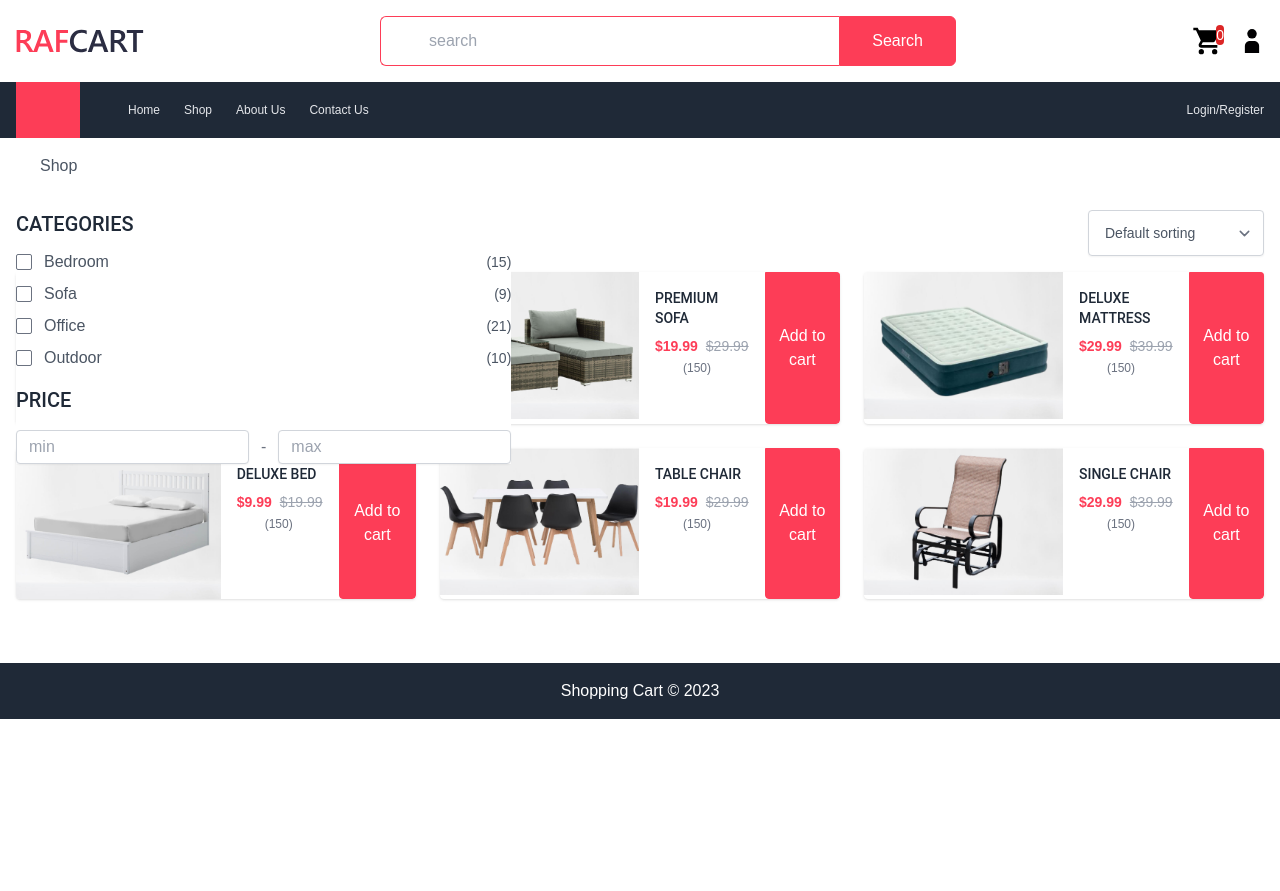
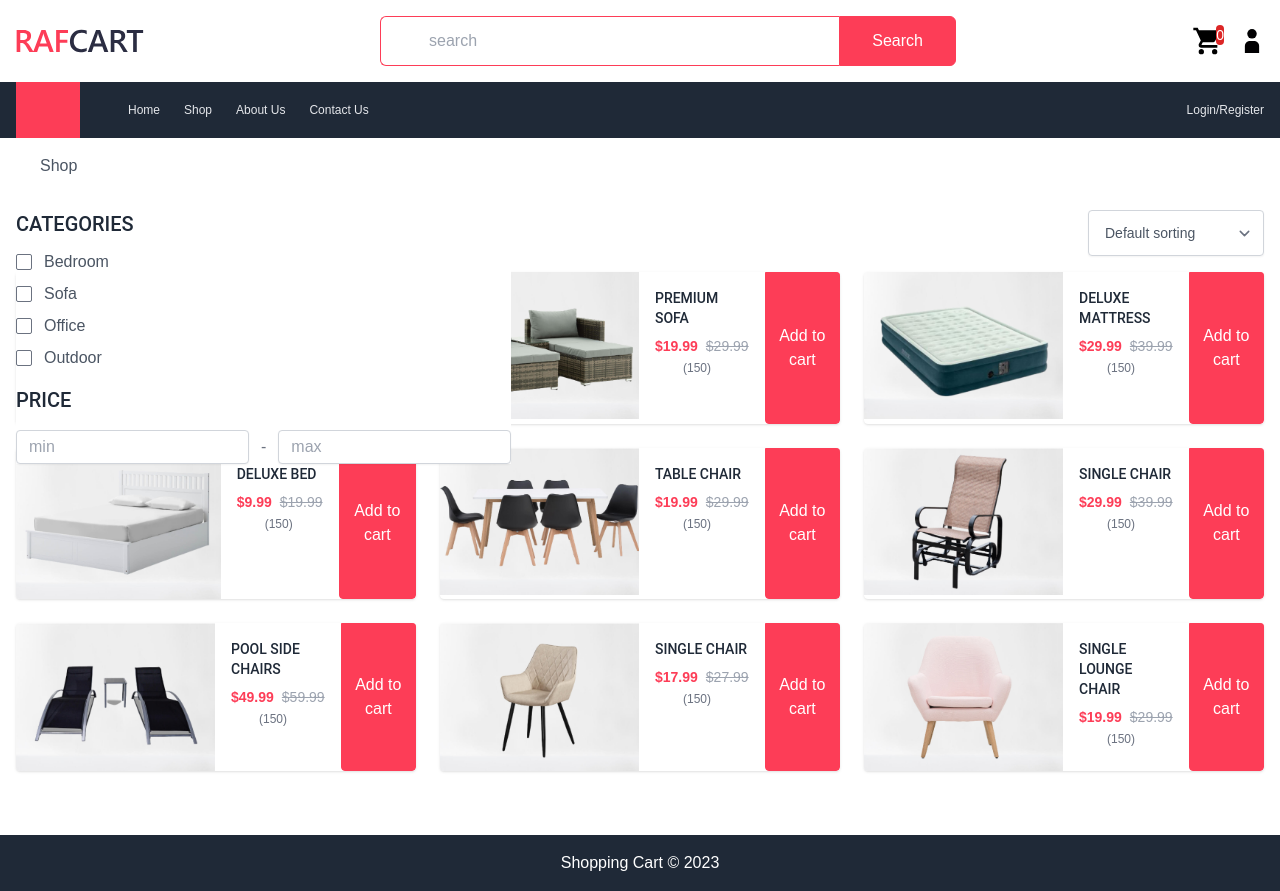
Before and after one commit to M-A-N-I-K/ecommerce-website, a React (Vite) app in the folder Client/: page /#/ in a window 1280 px wide. Both pictures are taken after a click on the button "Filters". Before the commit the page ends 800 px from the top, so only its background shows below. Built offline with nearby package versions, Linux system fonts and the light colour scheme.

Commit message:
Filter added to filter products

```diff
--- a/Client/src/Components/ProductList.tsx
+++ b/Client/src/Components/ProductList.tsx
@@ -6,9 +6,11 @@ import useProducts from "../Hooks/useProducts";
 type PropsType = {
 	toggleFilters: boolean;
 	setToggleFilters: React.Dispatch<React.SetStateAction<boolean>>;
+	checked: (EventTarget & HTMLInputElement) | undefined;
 };
 
 const Products2 = ({
+	checked,
 	toggleFilters,
 	setToggleFilters,
 }: PropsType): ReactElement => {
@@ -24,12 +26,20 @@ const Products2 = ({
 			return;
 		}
 
-		const sortedProducts = [...products];
+		let sortedProducts = [...products];
 
 		if (sortingOption === "price-low-to-high") {
 			sortedProducts.sort((a, b) => a.price - b.price);
 		} else if (sortingOption === "price-high-to-low") {
 			sortedProducts.sort((a, b) => b.price - a.price);
+		}
+		console.log(checked);
+		console.log(checked?.checked);
+		console.log(checked);
+		if (checked?.checked) {
+			sortedProducts = sortedProducts.filter(
+				(a) => a.Category === checked.value
+			);
 		}
 
 		const updatedPageContent = sortedProducts.map((product) => {
@@ -47,7 +57,7 @@ const Products2 = ({
 		});
 
 		setPageContent(updatedPageContent);
-	}, [sortingOption, products]);
+	}, [sortingOption, products, checked]);
 
 	return (
 		<div className="z-0 col-span-3">
--- a/Client/src/Components/SideBar.tsx
+++ b/Client/src/Components/SideBar.tsx
@@ -1,10 +1,22 @@
-import { ReactElement } from "react";
+import { ReactElement, ChangeEvent } from "react";
 
 type PropsType = {
 	toggleFilters: boolean;
+	setChecked: React.Dispatch<
+		React.SetStateAction<(EventTarget & HTMLInputElement) | undefined>
+	>;
+	setToggleFilters: React.Dispatch<React.SetStateAction<boolean>>;
 };
 
-const SideBar = ({ toggleFilters }: PropsType): ReactElement => {
+const SideBar = ({
+	toggleFilters,
+	setChecked,
+	setToggleFilters,
+}: PropsType): ReactElement => {
+	const handleChange = (e: ChangeEvent<HTMLInputElement>) => {
+		setChecked(e.target);
+		setToggleFilters(!toggleFilters);
+	};
 	return (
 		<>
 			<div
@@ -23,8 +35,10 @@ const SideBar = ({ toggleFilters }: PropsType): ReactElement => {
 						<div className="flex items-center">
 							<input
 								type="checkbox"
+								onChange={handleChange}
 								name="cat-1"
 								id="cat-1"
+								value="Bedroom"
 								className="text-primary focus:ring-0 rounded-sm cursor-pointer"
 							/>
 							<label
@@ -33,13 +47,14 @@ const SideBar = ({ toggleFilters }: PropsType): ReactElement => {
 							>
 								Bedroom
 							</label>
-							<div className="ml-auto text-gray-600 text-sm">(15)</div>
 						</div>
 						<div className="flex items-center">
 							<input
+								onChange={handleChange}
 								type="checkbox"
 								name="cat-2"
 								id="cat-2"
+								value="Sofa"
 								className="text-primary focus:ring-0 rounded-sm cursor-pointer"
 							/>
 							<label
@@ -48,13 +63,14 @@ const SideBar = ({ toggleFilters }: PropsType): ReactElement => {
 							>
 								Sofa
 							</label>
-							<div className="ml-auto text-gray-600 text-sm">(9)</div>
 						</div>
 						<div className="flex items-center">
 							<input
 								type="checkbox"
+								onChange={handleChange}
 								name="cat-3"
 								id="cat-3"
+								value="Office"
 								className="text-primary focus:ring-0 rounded-sm cursor-pointer"
 							/>
 							<label
@@ -63,13 +79,14 @@ const SideBar = ({ toggleFilters }: PropsType): ReactElement => {
 							>
 								Office
 							</label>
-							<div className="ml-auto text-gray-600 text-sm">(21)</div>
 						</div>
 						<div className="flex items-center">
 							<input
 								type="checkbox"
+								onChange={handleChange}
 								name="cat-4"
 								id="cat-4"
+								value="Outdoor"
 								className="text-primary focus:ring-0 rounded-sm cursor-pointer"
 							/>
 							<label
@@ -78,7 +95,6 @@ const SideBar = ({ toggleFilters }: PropsType): ReactElement => {
 							>
 								Outdoor
 							</label>
-							<div className="ml-auto text-gray-600 text-sm">(10)</div>
 						</div>
 					</div>
 				</div>
--- a/Client/src/Context/ProductsProvider.tsx
+++ b/Client/src/Context/ProductsProvider.tsx
@@ -44,6 +44,24 @@ const initState: ProductType[] = [
 		price: 29.99,
 		Category: "Office",
 	},
+	{
+		sku: "product7",
+		name: "Pool Side Chairs",
+		price: 49.99,
+		Category: "Outdoor",
+	},
+	{
+		sku: "product8",
+		name: "Single Chair",
+		price: 17.99,
+		Category: "Outdoor",
+	},
+	{
+		sku: "product9",
+		name: "Single Lounge Chair",
+		price: 19.99,
+		Category: "Office",
+	},
 ];
 
 export type useProductContextType = { products: ProductType[] };
--- a/Client/src/Pages/Shop.tsx
+++ b/Client/src/Pages/Shop.tsx
@@ -4,10 +4,16 @@ import { useState } from "react";
 
 const Shop = () => {
 	const [toggleFilters, setToggleFilters] = useState(false);
+	const [checked, setChecked] = useState<EventTarget & HTMLInputElement>();
 	return (
 		<div className="container md:[95vw] lg:w-[85vw] grid md:grid-cols-3 grid-cols-2 gap-6 pt-4 pb-16 items-start">
-			<SideBar toggleFilters={toggleFilters} />
+			<SideBar
+				setChecked={setChecked}
+				toggleFilters={toggleFilters}
+				setToggleFilters={setToggleFilters}
+			/>
 			<ProductsList
+				checked={checked}
 				toggleFilters={toggleFilters}
 				setToggleFilters={setToggleFilters}
 			/>
```
Also changed, not shown: Client/data/products.json (+18 -0 lines).
